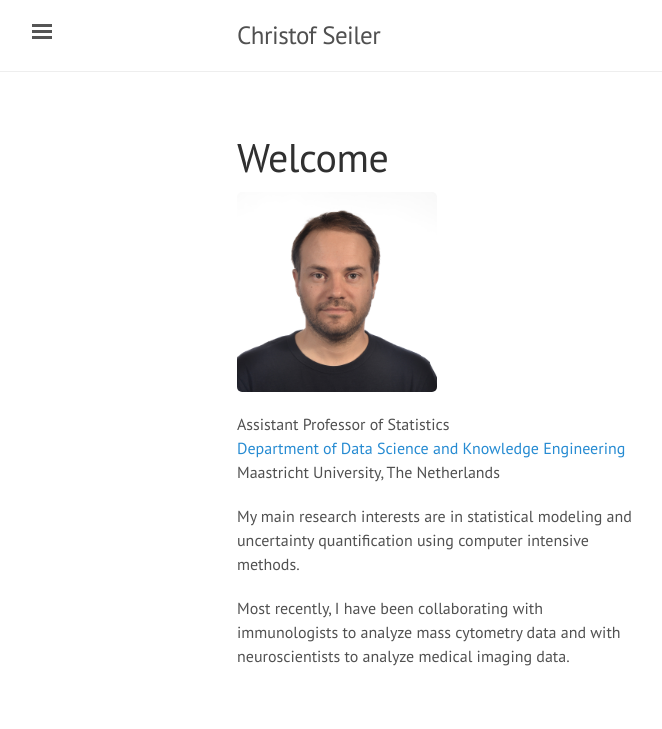
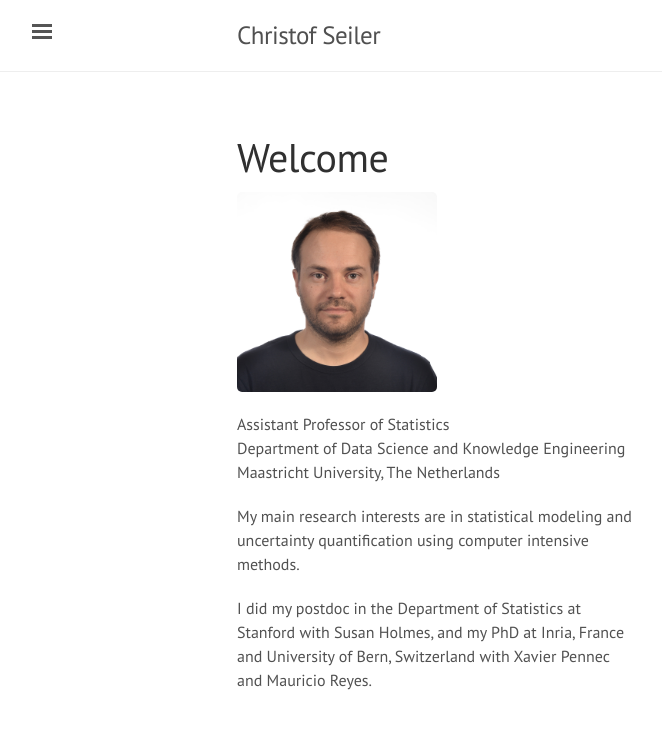
Before and after one commit to ChristofSeiler/ChristofSeiler.github.io, a Jekyll site: the page built from index.html, in a window 1280 px wide. Shown: the top 729 px of the page, without its empty margins (3-665 px from the left). Built offline with Jekyll 4.4.1, drawn with Linux system fonts in a browser that asks for light colours; the list of posts is cut into pages by our own code.

Commit message:
added short bio

```diff
--- a/index.html
+++ b/index.html
@@ -15,7 +15,7 @@ p.narrow {
 
 <p class="narrow">
 Assistant Professor of Statistics<br>
-<a href="https://www.maastrichtuniversity.nl/about-um/faculties/science-and-engineering/fse-departments/department-data-science-and-knowledge">Department of Data Science and Knowledge Engineering</a><br>
+Department of Data Science and Knowledge Engineering <br>
 Maastricht University, The Netherlands
 </p>
 
@@ -24,5 +24,5 @@ My main research interests are in statistical modeling and uncertainty quantific
 </p>
 
 <p class="narrow">
-Most recently, I have been collaborating with immunologists to analyze mass cytometry data and with neuroscientists to analyze medical imaging data.
+I did my postdoc in the Department of Statistics at Stanford with Susan Holmes, and my PhD at Inria, France and University of Bern, Switzerland with Xavier Pennec and Mauricio Reyes.
 </p>
```
